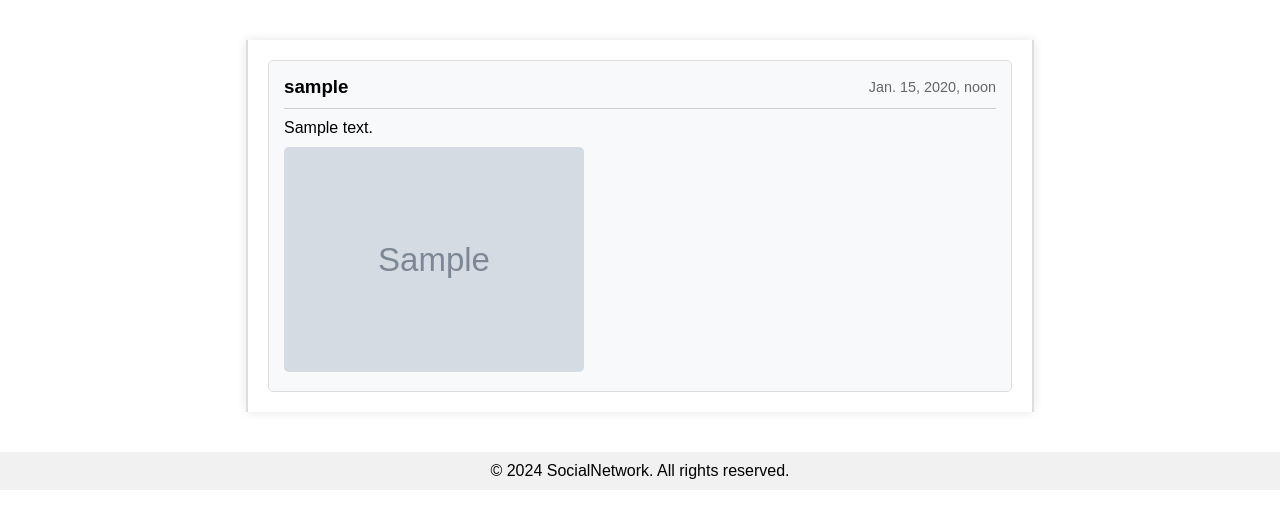
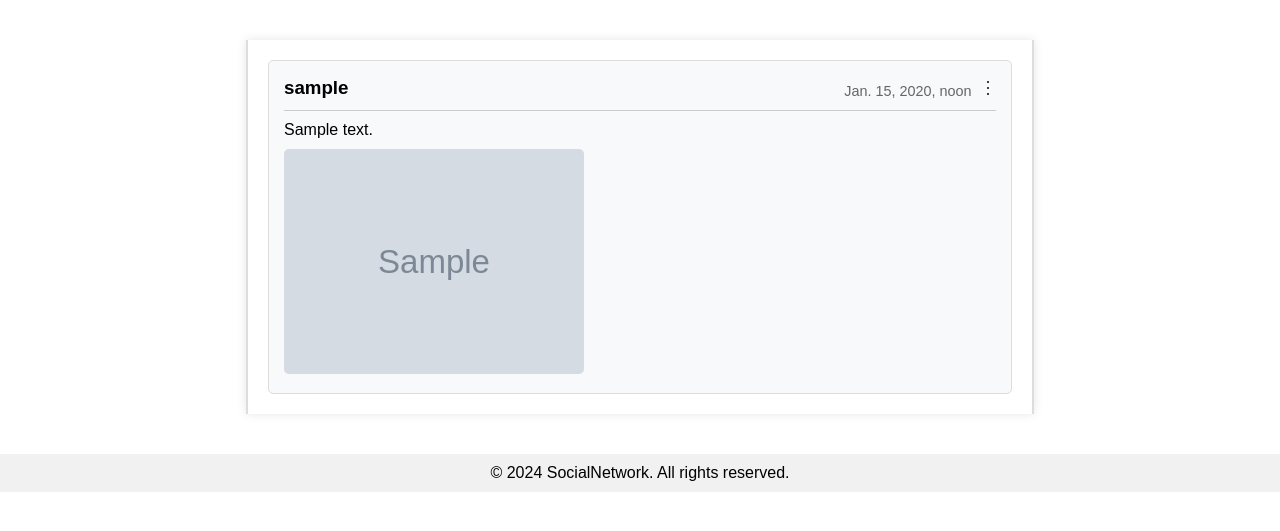
Before and after one commit to MaxMedvedenko/my-social-network, a Django app: page / in a window 1280 px wide. Shown: the part 92-623 px from the top of the page. Run offline with Django 5.2, Linux system fonts and the light colour scheme; tables that the repository leaves empty hold one stand-in row (values such as "Sample post"); grey boxes marked "Sample" are stand-in pictures.

Commit message:
changes, add 3 dots svg in index,html

```diff
--- a/static/css/index.css
+++ b/static/css/index.css
@@ -61,3 +61,10 @@
     border-bottom: 2px solid #000000;
     padding: 20px;
 }
+
+
+
+.dots-vertical-svg{
+    width: 20px;
+    height: 20px;
+}
--- a/templates/index.html
+++ b/templates/index.html
@@ -12,7 +12,10 @@
             <div class="post">
                 <div class="post-header">
                     <h3 class="post-creator">{{ post.user.username }}</h3>
-                    <span class="post-creation-time">{{ post.created_at }}</span>
+                    <div class="right-part-pst-header">
+                        <span class="post-creation-time">{{ post.created_at }}</span>
+                        <img src="static/image/dots-vertical-svgrepo-com.svg" alt="Dots Vertical SVG" class="dots-vertical-svg">
+                    </div>
                 </div>
                 <div class="post-content">
                     <p class="post-content-text">{{ post.content }}</p>
```
Also changed, not shown: media/avatars/keeper.png (added), media/avatars/keeper111.png (added), media/avatars/keeper_art.jpg (added), media/posts/cute_fade_X7Y7gMI.jpg (added), static/image/dots-vertical-svgrepo-com.svg (added), static/js/index.js (added), static/js/main.js (deleted), test_pic.png (added).
